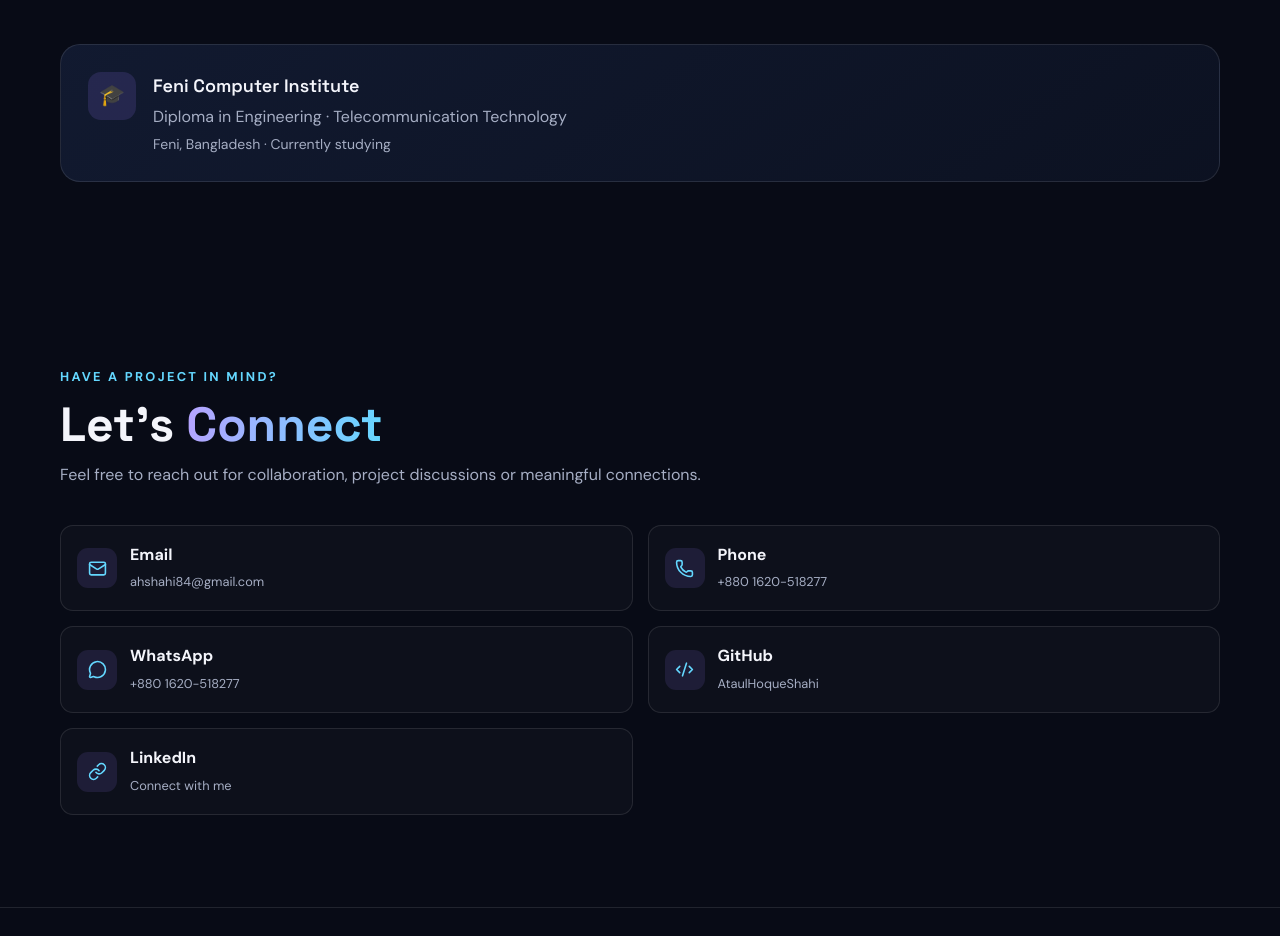
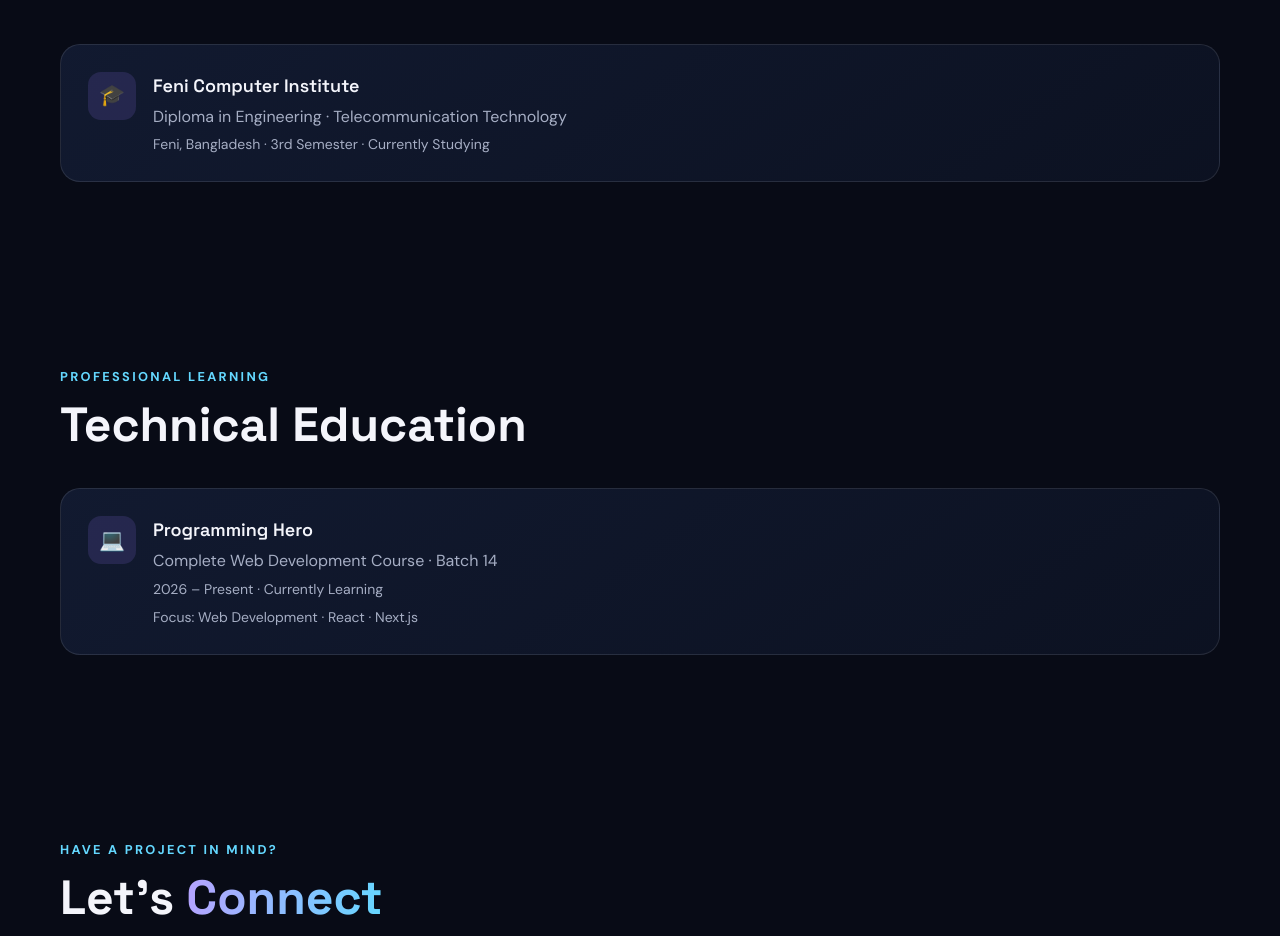
Before and after one commit to AtaulHoqueShahi/-My-Portfolio, a Next.js app: page / in a window 1280 px wide. Shown: the part 3120-4056 px from the top of the page. Built offline with nearby package versions, Linux system fonts and the light colour scheme.

Commit message:
technical education add

```diff
--- a/src/app/components/Education.tsx
+++ b/src/app/components/Education.tsx
@@ -1,19 +1,72 @@
+
 import SectionHeading from "./SectionHeading";
 
 export default function Education() {
   return (
+    <>
+      {/* Academic Education */}
       <section className="wrap" id="education">
-      <SectionHeading eyebrow="Academic background" title="Education" />
+        <SectionHeading
+          eyebrow="Academic background"
+          title="Education"
+        />
+
         <div className="panel education-row">
           <div className="edu-icon">🎓</div>
+
           <div>
-          <h3 className="text-lg font-semibold" style={{ fontFamily: "Space Grotesk, sans-serif" }}>
+            <h3
+              className="text-lg font-semibold"
+              style={{ fontFamily: "Space Grotesk, sans-serif" }}
+            >
               Feni Computer Institute
             </h3>
-          <p className="my-1 text-slate-300">Diploma in Engineering · Telecommunication Technology</p>
-          <p className="m-0 text-sm text-slate-400">Feni, Bangladesh · Currently studying</p>
+
+            <p className="my-1 text-slate-300">
+              Diploma in Engineering · Telecommunication Technology
+            </p>
+
+            <p className="m-0 text-sm text-slate-400">
+              Feni, Bangladesh · 3rd Semester · Currently Studying
+            </p>
           </div>
         </div>
       </section>
+
+      {/* Technical Education */}
+      <section className="wrap" id="technical-education">
+        <SectionHeading
+          eyebrow="Professional learning"
+          title="Technical Education"
+        />
+
+        <div className="panel education-row">
+          <div className="edu-icon">💻</div>
+
+          <div>
+            <h3
+              className="text-lg font-semibold"
+              style={{ fontFamily: "Space Grotesk, sans-serif" }}
+            >
+              Programming Hero
+            </h3>
+
+            <p className="my-1 text-slate-300">
+              Complete Web Development Course · Batch 14
+            </p>
+
+            <p className="m-0 text-sm text-slate-400">
+              2026 – Present · Currently Learning
+            </p>
+
+            <p className="mt-2 text-sm text-slate-300">
+              Focus: Web Development · React · Next.js
+            </p>
+          </div>
+        </div>
+      </section>
+
+
+    </>
   );
 }
```
Lines whose indentation alone changed are shown as unchanged.
